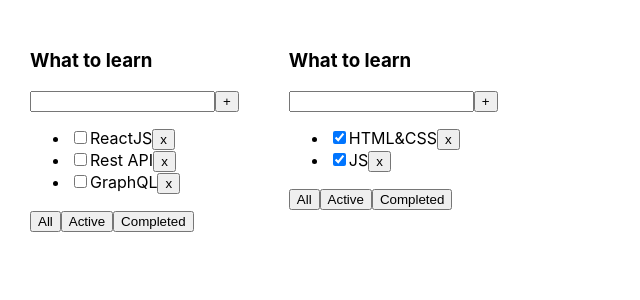
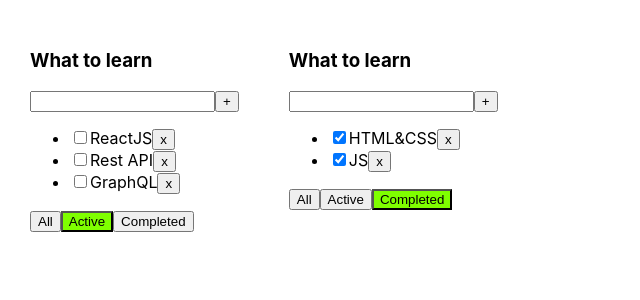
Before and after one commit to sasha2234562/3-todolist, a React (Create React App) app: page / in a window 1280 px wide. Shown: the top 300 px of the page, without its empty margins (0-640 px from the left). Built offline with nearby package versions, Linux system fonts and the light colour scheme.

Commit message:
repeat error and checked

```diff
--- a/src/Todolist.tsx
+++ b/src/Todolist.tsx
@@ -11,11 +11,13 @@
     title: string
     tasks: Array<TaskType>
     removeTask: (taskId: string) => void
-    changeFilter: (value: FilterValuesType) => void
+    changeFilter: (value: FilterValuesType, todoListId: string) => void
     addTask: (title: string) => void
     error: boolean | null
     setError: (value: boolean | null) => void
     changeStatus: (taskId: string, isDone: boolean) => void
+    filter: string
+    id: string
 }
 
 export function Todolist(props: PropsType) {
@@ -36,9 +38,9 @@
             addTask();
         }
     }
-    const onAllClickHandler = () => props.changeFilter("all");
-    const onActiveClickHandler = () => props.changeFilter("active");
-    const onCompletedClickHandler = () => props.changeFilter("completed");
+    const onAllClickHandler = () => props.changeFilter("all", props.id);
+    const onActiveClickHandler = () => props.changeFilter("active", props.id);
+    const onCompletedClickHandler = () => props.changeFilter("completed", props.id);
 
     return <div>
         <h3>{props.title}</h3>
@@ -75,9 +77,9 @@
             }
         </ul>
         <div>
-            <button onClick={onAllClickHandler}>All</button>
-            <button onClick={onActiveClickHandler}>Active</button>
-            <button onClick={onCompletedClickHandler}>Completed</button>
+            <button onClick={onAllClickHandler} className={props.filter === 'all' ? 'active-filter' : ''}>All</button>
+            <button onClick={onActiveClickHandler} className={props.filter === 'active' ? 'active-filter' : ''}>Active</button>
+            <button onClick={onCompletedClickHandler} className={props.filter === 'completed' ? 'active-filter' : ''}>Completed</button>
         </div>
     </div>
 }
```
